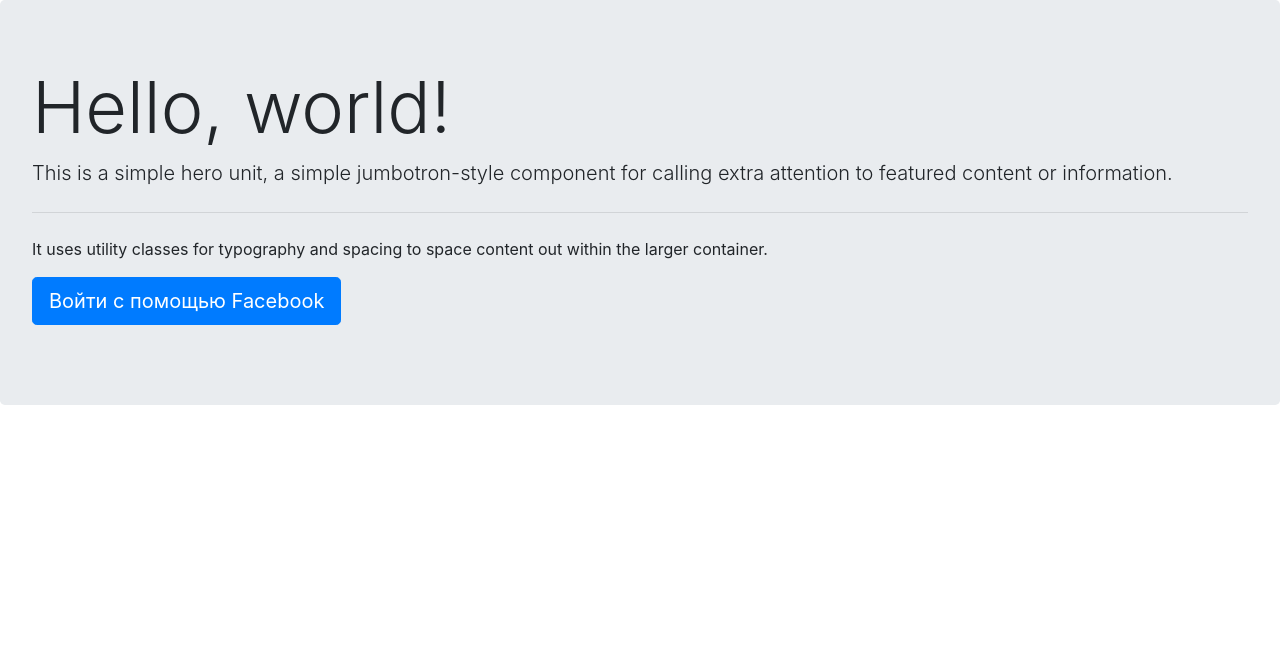
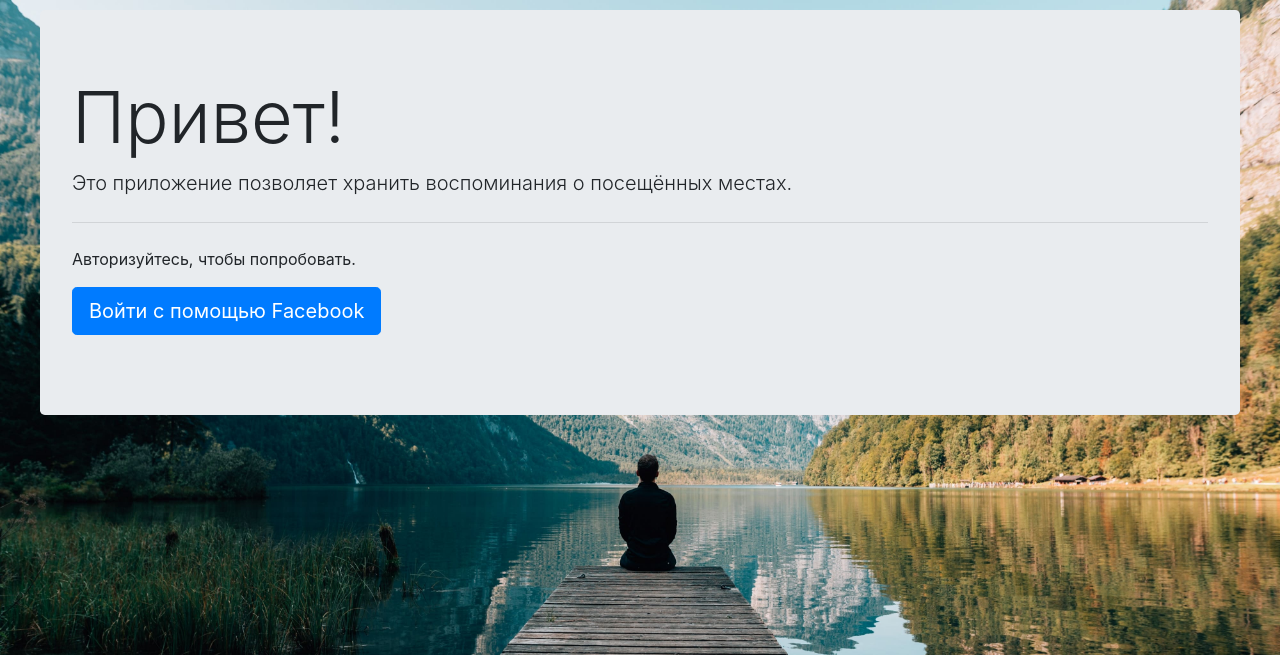
Before and after one commit to anderskate/PlacesRemember, a Django app: page / in a window 1280 px wide. Shown: the top 655 px of the page. Run offline with Django 3.2, Linux system fonts and the light colour scheme; some libraries are stand-ins or nearby versions.

Commit message:
Refresh Homepage Design

```diff
--- /dev/null
+++ b/mysite/visited_places_app/static/visited_places_app/css/style.css
@@ -0,0 +1,6 @@
+body {
+  max-width: 1200px;
+  background: url("/static/visited_places_app/images/bg.jpg") no-repeat;
+  background-size: cover;
+  margin: 10px auto 30px auto;
+}
--- a/mysite/visited_places_app/templates/visited_places_app/index.html
+++ b/mysite/visited_places_app/templates/visited_places_app/index.html
@@ -1,7 +1,7 @@
+<!DOCTYPE html>
+{% load static %}
 {% load socialaccount %}
 {% providers_media_js %}
-
-<!doctype html>
 <html lang="en">
   <head>
     <!-- Required meta tags -->
@@ -11,24 +11,21 @@
     <!-- Bootstrap CSS -->
     <link rel="stylesheet" href="https://stackpath.bootstrapcdn.com/bootstrap/4.3.1/css/bootstrap.min.css" integrity="sha384-ggOyR0iXCbMQv3Xipma34MD+dH/1fQ784/j6cY/iJTQUOhcWr7x9JvoRxT2MZw1T" crossorigin="anonymous">
 
+    <link rel="stylesheet" href="{% static 'visited_places_app/css/style.css' %}">
+
     <title>Hello, world!</title>
   </head>
   <body>
 
   <div class="jumbotron">
-    <h1 class="display-3">Hello, world!</h1>
-    <p class="lead">This is a simple hero unit, a simple jumbotron-style component for calling extra attention to featured content or information.</p>
+    <h1 class="display-3">Привет!</h1>
+    <p class="lead">Это приложение позволяет хранить воспоминания о посещённых местах.</p>
       <hr class="my-4">
-      <p>It uses utility classes for typography and spacing to space content out within the larger container.</p>
+      <p>Авторизуйтесь, чтобы попробовать.</p>
       <p class="lead">
-      <a class="btn btn-primary btn-lg" href="{% provider_login_url 'facebook' method='js_sdk' %}" role="button">Войти с помощью Facebook</a>
-    </p>
+        <a class="btn btn-primary btn-lg" href="{% provider_login_url 'facebook' method='js_sdk' %}" role="button">Войти с помощью Facebook</a>
+      </p>
   </div>
 
-    <!-- Optional JavaScript -->
-    <!-- jQuery first, then Popper.js, then Bootstrap JS -->
-    <script src="https://code.jquery.com/jquery-3.3.1.slim.min.js" integrity="sha384-q8i/X+965DzO0rT7abK41JStQIAqVgRVzpbzo5smXKp4YfRvH+8abtTE1Pi6jizo" crossorigin="anonymous"></script>
-    <script src="https://cdnjs.cloudflare.com/ajax/libs/popper.js/1.14.7/umd/popper.min.js" integrity="sha384-UO2eT0CpHqdSJQ6hJty5KVphtPhzWj9WO1clHTMGa3JDZwrnQq4sF86dIHNDz0W1" crossorigin="anonymous"></script>
-    <script src="https://stackpath.bootstrapcdn.com/bootstrap/4.3.1/js/bootstrap.min.js" integrity="sha384-JjSmVgyd0p3pXB1rRibZUAYoIIy6OrQ6VrjIEaFf/nJGzIxFDsf4x0xIM+B07jRM" crossorigin="anonymous"></script>
   </body>
 </html>
```
Also changed, not shown: mysite/visited_places_app/static/visited_places_app/images/bg.jpg (added).
